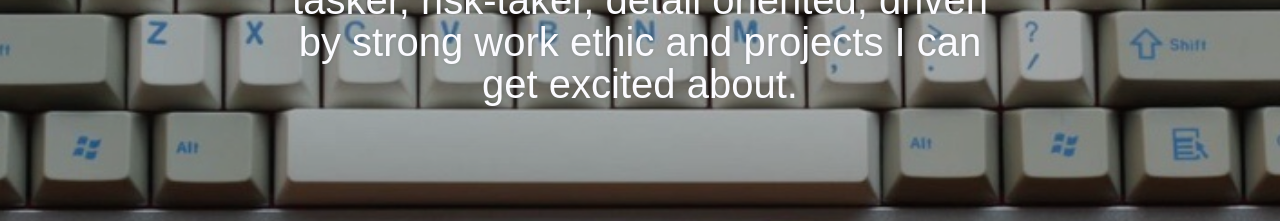
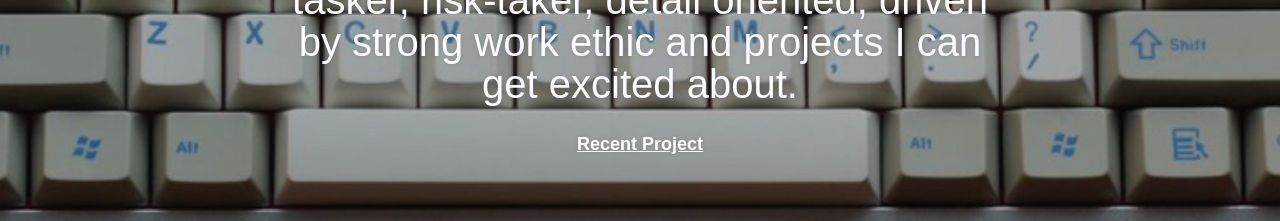
Before and after one commit to Rangoons/Rangoons.github.io, a plain HTML site: page index.html in a window 1280 px wide. Shown: the part 1420-1641 px from the top of the page. Drawn offline with Linux system fonts and the light colour scheme.

Commit message:
added recent project

```diff
--- a/index.html
+++ b/index.html
@@ -50,8 +50,6 @@
 <div class="image" style="background-image: url(dsane.png);"></div>
 
 
-<!--https://s3-ap-southeast-2.amazonaws.com/qwilr-aus/4BAJ6xgPPUW5i95Lw1W1jiTaCFtJBGEXwClDhA.jpeg -->
-
 <div class="tint on-true" style="background-color: #111"></div>
 
 
@@ -59,7 +57,7 @@
 <section class="content  noBackground">
 	<h1><b>Hi there,</b></h1>
 <h2><p><span style="color:#FBFBFF; font-size: 40px; line-height: 1;">I'm a student, developer, rock climber, motorcyclist, friendly person, multi-tasker, risk-taker, detail oriented, driven by strong work ethic and projects I can get excited about.</span></p></h2>
-<p><br></p>
+<p><a href="brendanmcdonald.me/drunk-jarvis">Recent Project</a><br></p>
 </section>
 </div>
 
```
